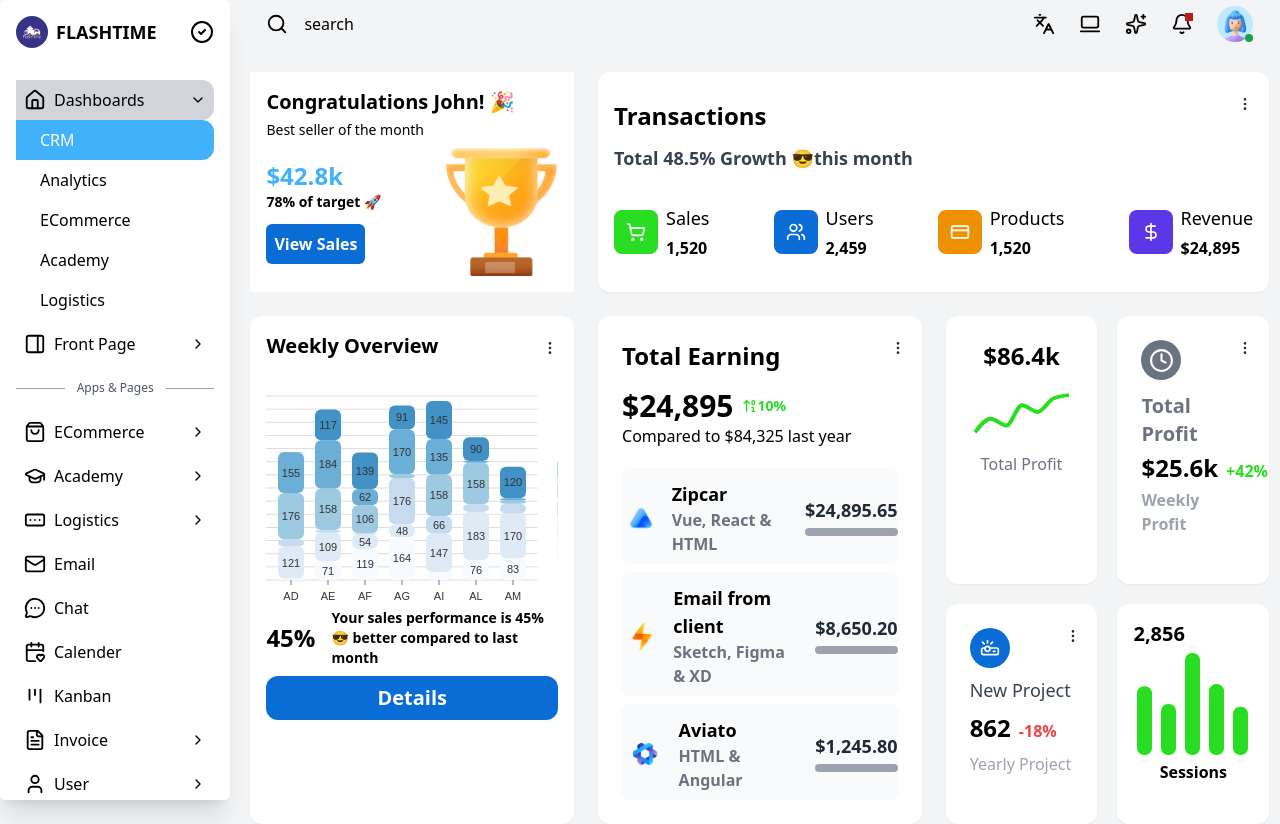
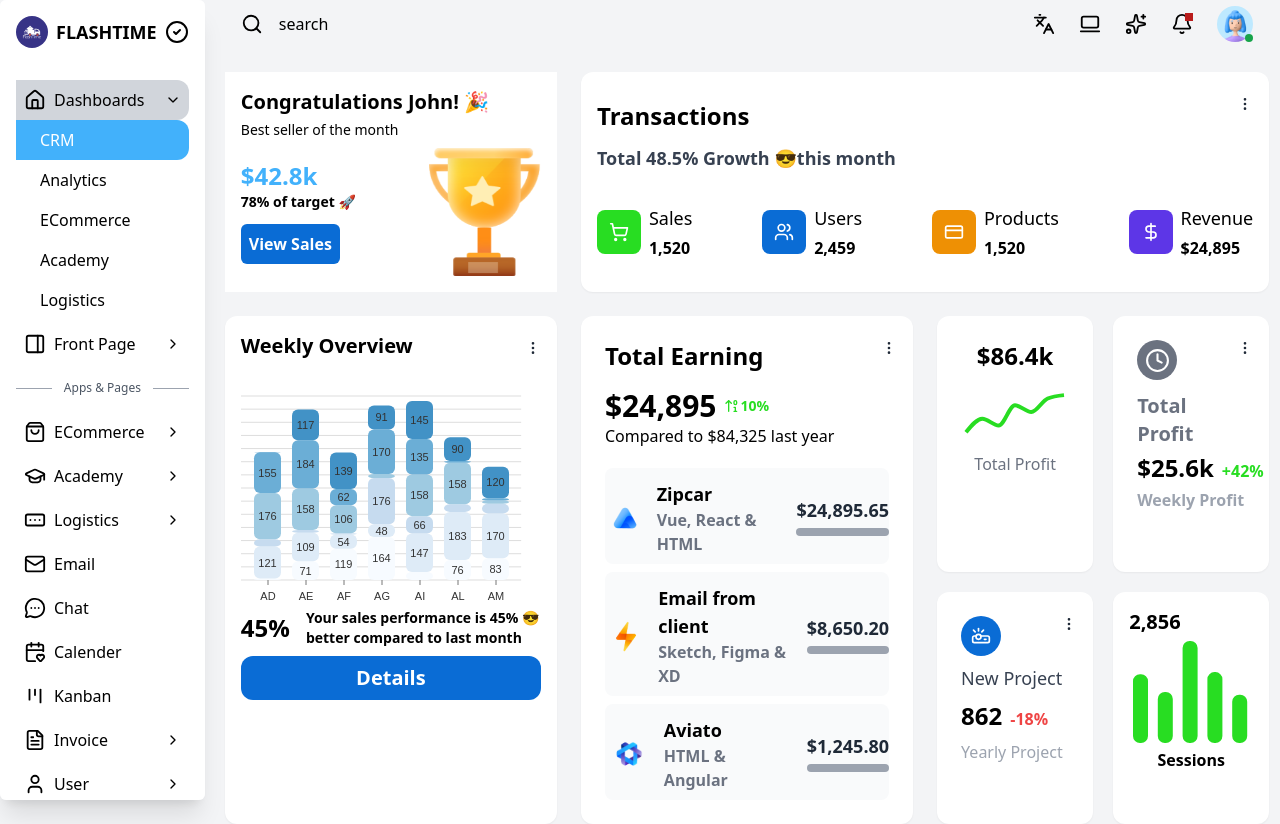
Before and after one commit to RahimMHD/Kanban-Dashboard, a React (Vite) app: page / in a window 1280 px wide. Shown: the top 824 px of the page. Built offline with nearby package versions, Linux system fonts and the light colour scheme.

Commit message:
style sidebar

```diff
--- a/src/App.tsx
+++ b/src/App.tsx
@@ -38,7 +38,7 @@ const App: React.FC = () => {
 
       <motion.div
                 animate={{
-                  width: isResizing ? "100%" : isExpanded ? "79.6%" : "92%",
+                  width: isResizing ? "100%" : isExpanded ? "81.6%" : "92%",
                   justifyContent: isResizing ? "center" : ""
                 }}
                 transition={{duration: 0.2, ease: "easeInOut"}}
--- a/src/sections/AllBarComponent/sidebaFile/sidebar.tsx
+++ b/src/sections/AllBarComponent/sidebaFile/sidebar.tsx
@@ -74,7 +74,7 @@ const Sidebar: React.FC<ChildComponentProps> = ({ isExpand, isResize }) => {
     return (
         <AnimatePresence>
             <motion.aside
-                animate={{width: isExpanded ? "18%" : "5%"}}
+                animate={{width: isExpanded ? "16%" : "5%"}}
                 transition={{duration: 0.2, ease: "easeInOut"}}
                 className={`
                     sidebar
```
